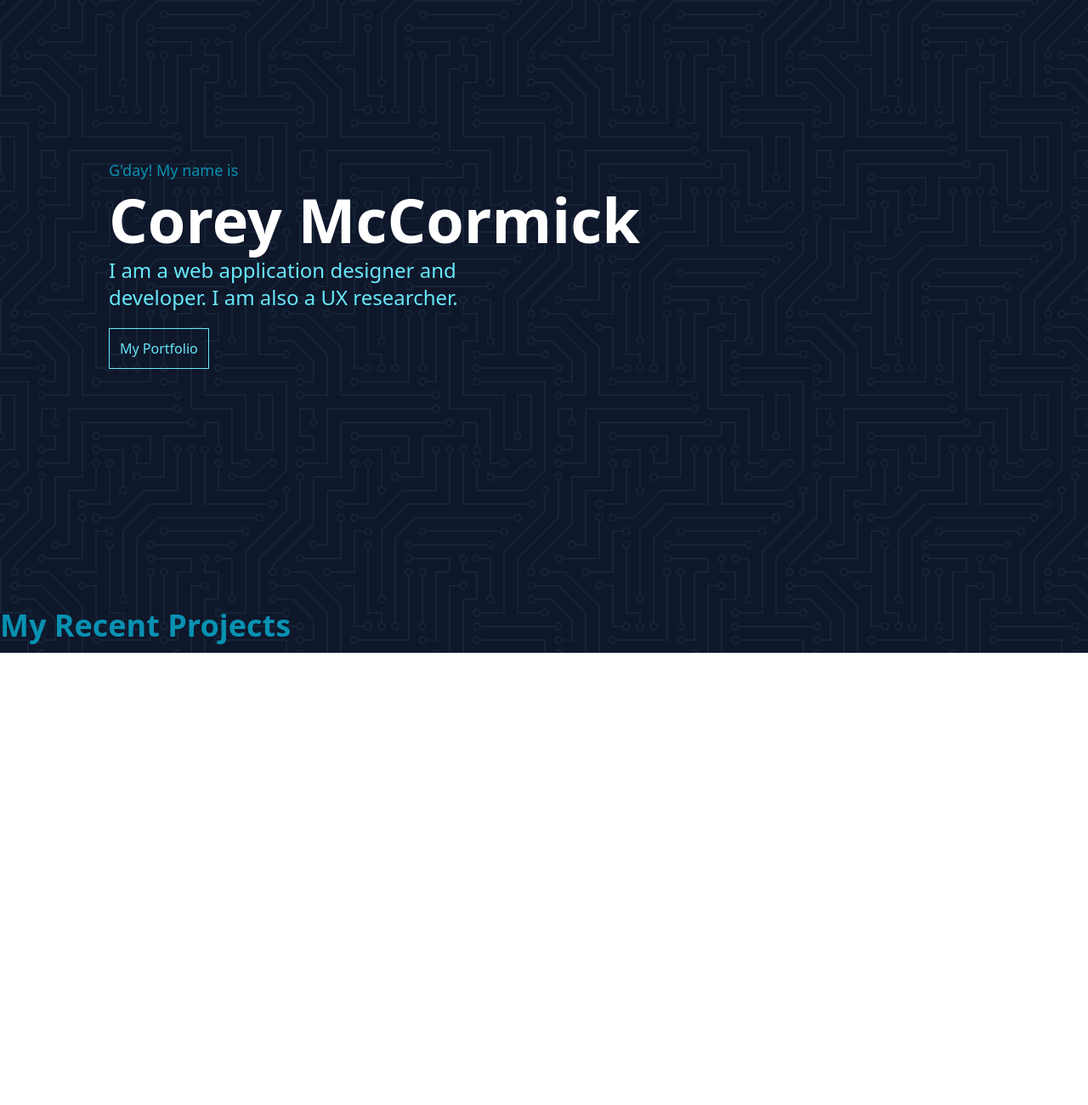
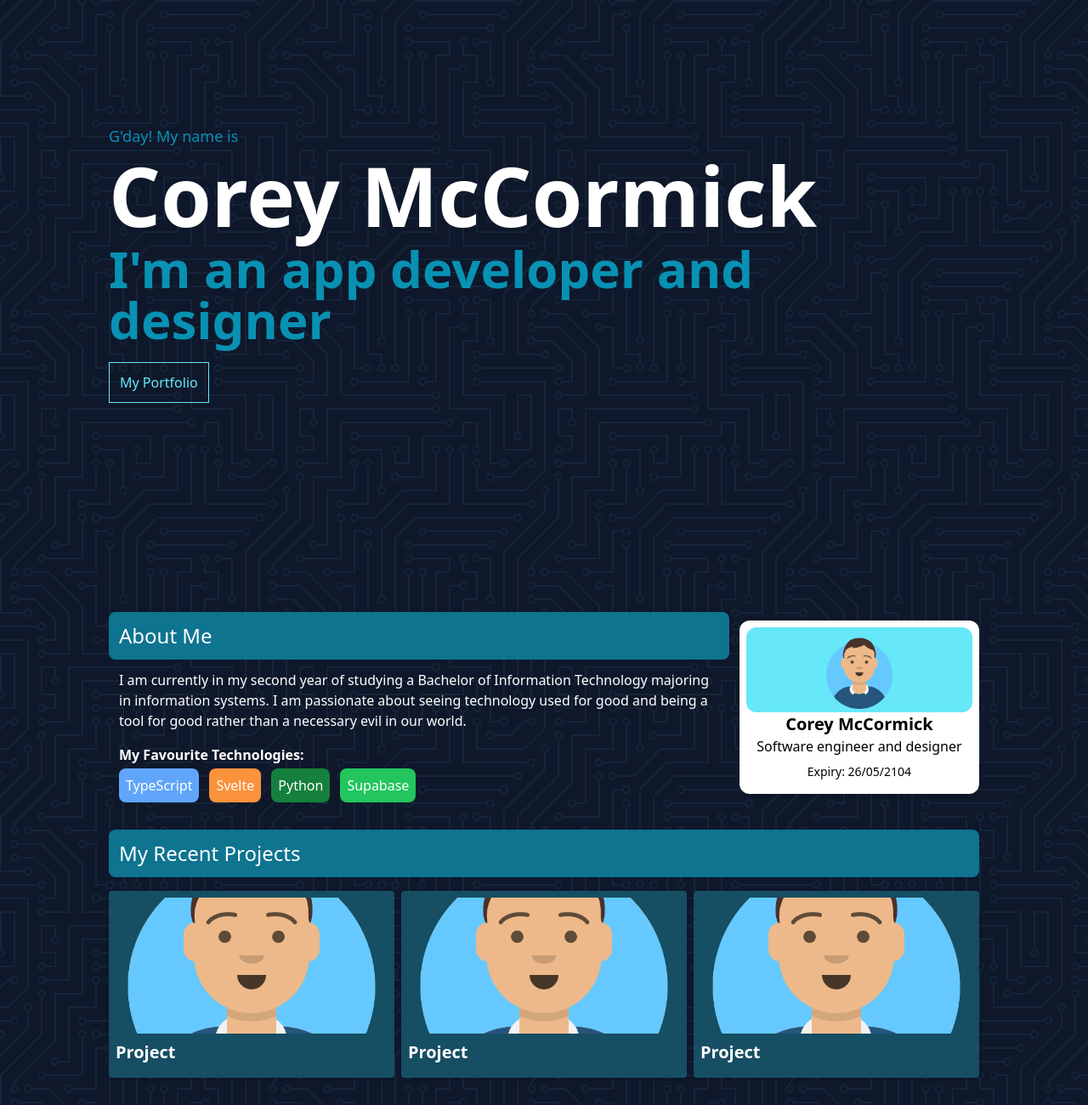
Before and after one commit to McCorsa/mccorsa-v2, an Astro site: page / in a window 1280 px wide. Shown: the part 96-1396 px from the top of the page at 85% size. Before the commit the page ends 864 px from the top, so only its background shows below. Built offline with nearby package versions, Linux system fonts and the light colour scheme; Astro itself is replaced by a stand-in of ours.

Commit message:
More index changes

```diff
--- a/src/components/ProjectCard.astro
+++ b/src/components/ProjectCard.astro
@@ -3,15 +3,16 @@ export interface Props {
     title: string;
     abstract: string;
     url: string;
+    image_url: string;
 }
 
-const { title, abstract, url } = Astro.props;
+const { title, abstract, url, image_url } = Astro.props;
 ---
 
-<div class="bg-white shadow rounded flex flex-col gap-2 text-black">
-    <main class="flex flex-col gap-2 p-4">
+<div class="bg-cyan-900 hover:bg-cyan-700 text-white shadow rounded flex flex-col gap-2">
+    <a class="flex flex-col gap-2 p-2" href={url}>
+        <img src={image_url} alt="" class="w-full h-40 object-cover">
         <h4 class="text-xl font-bold">{title}</h4>
         <p>{abstract}</p>
-        <a href="{{url}}" class="bg-blue-700 text-white px-4 py-2 w-fit">Read more</a>
-    </main>
+    </a>
 </div>
--- a/src/pages/index.astro
+++ b/src/pages/index.astro
@@ -4,15 +4,43 @@ import Layout from "../layouts/Layout.astro";
 ---
 
 <Layout title="Home">
-	<section class="container mx-auto md:px-32 flex flex-col h-screen justify-center gap-2">
+	<section class="container mx-auto px-4 md:px-32 flex flex-col h-screen justify-center gap-2">
 		<p class="text-xl lg:text-lg text-cyan-600">G'day! My name is</p>
-		<h1 class="text-5xl lg:text-7xl font-bold">Corey McCormick</h1>
-		<h3 class="text-xl lg:text-2xl font-light md:w-1/2 text-cyan-300">
-			I am a web application designer and developer. I am also a UX researcher.
-		</h3>
+		<h1 class="text-5xl lg:text-8xl font-bold">Corey McCormick</h1>
+		<h2 class="text-4xl lg:text-6xl text-cyan-600 font-semibold">I'm an app developer and designer</h2>
 		<div class="mt-6"><a href="/" class="border border-cyan-300 text-cyan-300 p-3">My Portfolio</a></div>
 	</section>
-	<section class="container mx-auto text-cyan-600 py-3">
-		<h2 class="text-4xl font-semibold">My Recent Projects</h2>
+	<section class="container mx-auto px-2 md:px-32 py-4 flex flex-col md:flex-row items-center gap-3">
+		<div class="grow">
+			<h2 class="text-2xl p-3 bg-cyan-700 rounded-lg">About Me</h2>
+			<p class="p-3">
+				I am currently in my second year of studying a Bachelor of Information Technology majoring
+				in information systems. I am passionate about seeing technology used for good and being
+				a tool for good rather than a necessary evil in our world.
+			</p>
+			<p class="px-3 py-1 font-semibold">My Favourite Technologies:</p>
+			<div class="flex flex-row font-sm gap-3 px-3">
+				<div class="bg-blue-400 p-2 rounded-lg">TypeScript</div>
+				<div class="bg-orange-400 p-2 rounded-lg">Svelte</div>
+				<div class="bg-green-700 p-2 rounded-lg">Python</div>
+				<div class="bg-green-500 p-2 rounded-lg">Supabase</div>
+			</div>
+		</div>
+		<div class="rounded-xl bg-white shadow text-black p-2 text-center flex-auto -order-1 md:order-1 md:w-2/3">
+			<div class="bg-cyan-300 p-1 rounded-xl">
+				<img src="./avatar.png" class="w-1/3 mx-auto"/>
+			</div>
+			<p class="font-bold text-xl">Corey McCormick</p>
+			<p>Software engineer and designer</p>
+			<p class="py-2 text-sm">Expiry: 26/05/2104</p>
+		</div>
+	</section>
+	<section class="container mx-auto px-2 md:px-32 py-4">
+		<h2 class="text-2xl p-3 bg-cyan-700 rounded-lg">My Recent Projects</h2>
+		<div class="grid md:grid-cols-3 gap-2 py-4">
+			<ProjectCard title="Project" abstract="" url="" image_url="./avatar.png"></ProjectCard>
+			<ProjectCard title="Project" abstract="" url="" image_url="./avatar.png"></ProjectCard>
+			<ProjectCard title="Project" abstract="" url="" image_url="./avatar.png"></ProjectCard>
+		</div>
 	</section>
 </Layout>
```
Also changed, not shown: public/avatar.png (added).
